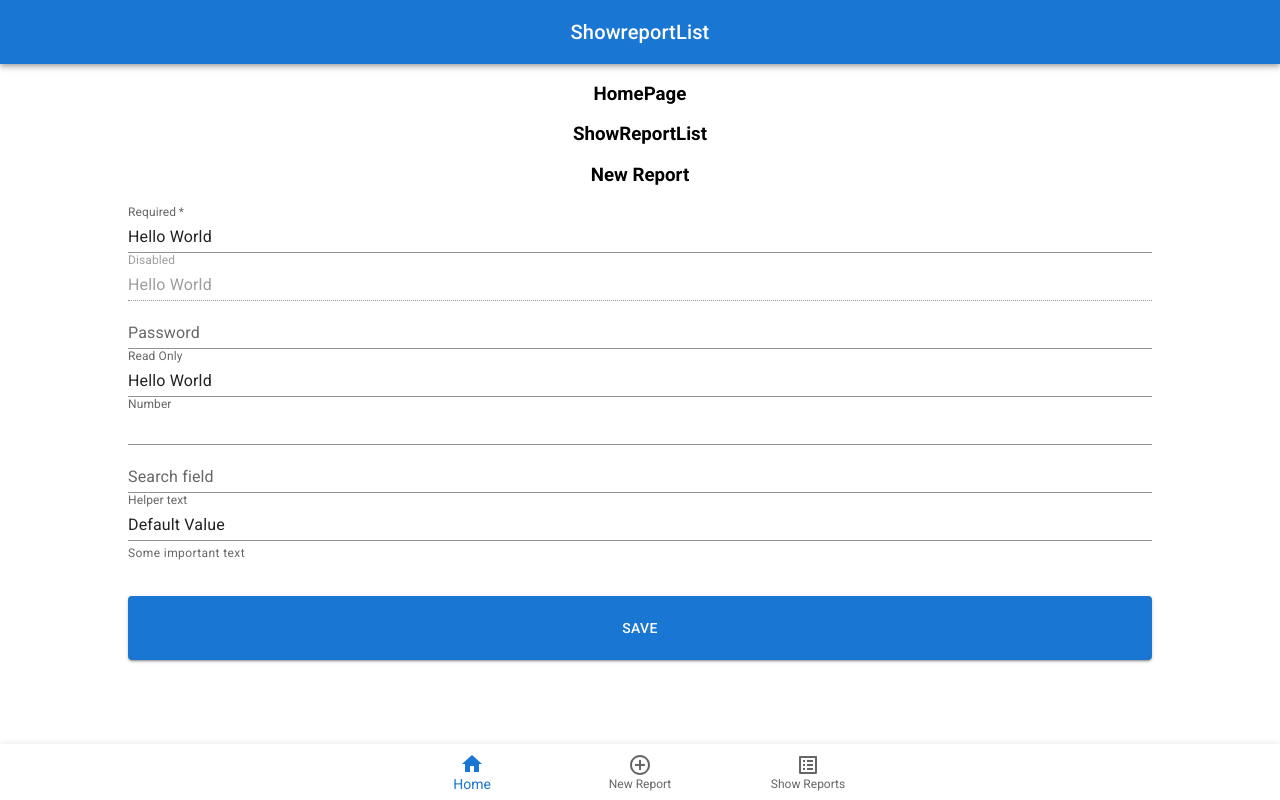
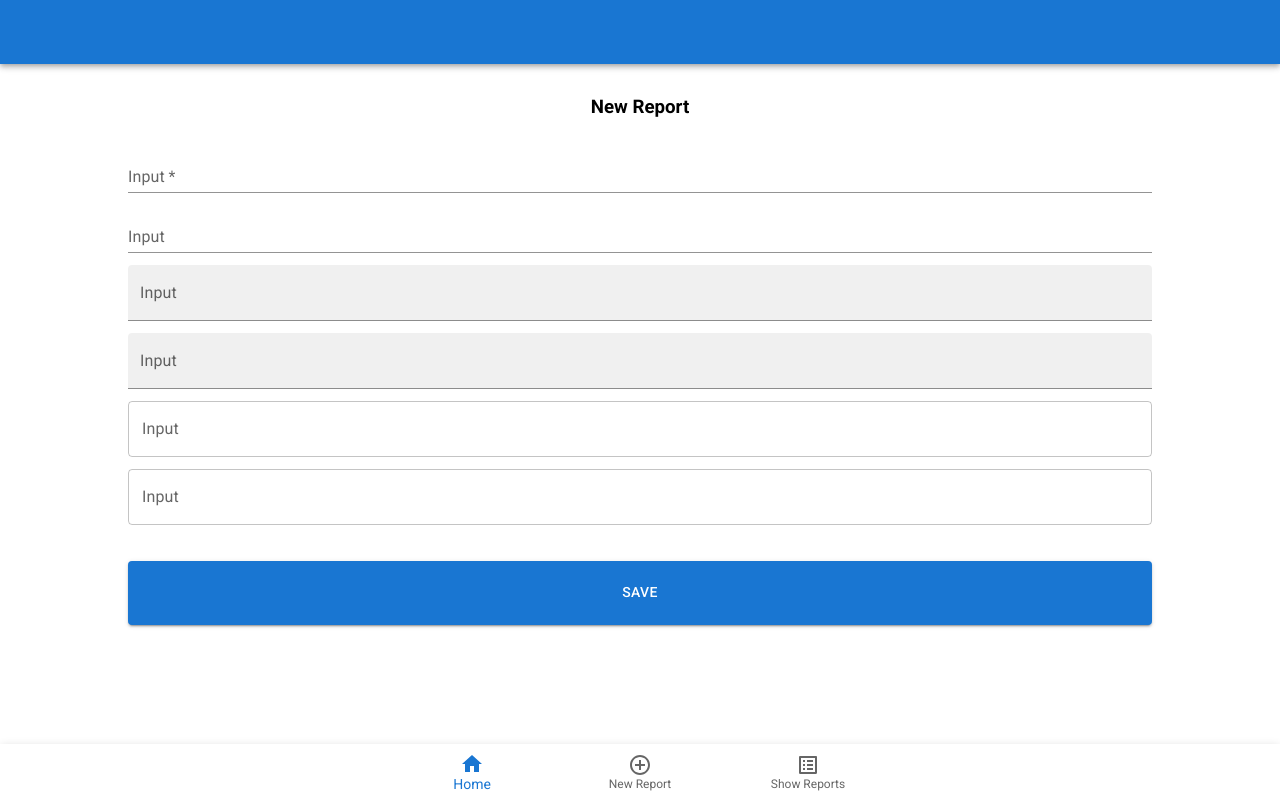
Before and after one commit to royschrauwen/showreporter, a React (Create React App) app in the folder client/: page / in a window 1280 px wide. Built offline with nearby package versions, Linux system fonts and the light colour scheme.

Commit message:
Form layout

```diff
--- a/client/src/App.css
+++ b/client/src/App.css
@@ -74,3 +74,11 @@
   width: 80%;
   height: 4rem;
 }
+
+.new-report-container input {
+  /* background-color: red; */
+}
+
+.new-report-header {
+  margin-top: 2rem;
+}
--- a/client/src/App.js
+++ b/client/src/App.js
@@ -8,9 +8,9 @@ import NewReport from "./Pages/NewReport";
 function App() {
   return (
     <div className="App">
-      <Header pageName="ShowreportList" />
-      <HomePage />
-      <ShowReportList />
+      <Header className="header" pageName="" />
+      {/* <HomePage /> */}
+      {/* <ShowReportList /> */}
       <NewReport />
       <Navbar />
     </div>
--- a/client/src/Pages/NewReport.js
+++ b/client/src/Pages/NewReport.js
@@ -6,66 +6,52 @@ import Button from "@mui/material/Button";
 const NewReport = () => {
   return (
     <>
-      <h3>New Report</h3>
+      <h3 className="new-report-header">New Report</h3>
       <div className="new-report-container">
         <TextField
           className="new-report-text"
           required
           id="standard-required"
-          label="Required"
-          defaultValue="Hello World"
+          label="Input"
           variant="standard"
+          margin="dense"
         />
         <TextField
           className="new-report-text"
-          disabled
+          type="search"
           id="standard-disabled"
-          label="Disabled"
-          defaultValue="Hello World"
+          label="Input"
           variant="standard"
+          margin="dense"
         />
         <TextField
           className="new-report-text"
           id="standard-password-input"
-          label="Password"
-          type="password"
-          autoComplete="current-password"
-          variant="standard"
+          label="Input"
+          type="search"
+          variant="filled"
+          margin="dense"
+        />
+
+        <TextField
+          className="new-report-text"
+          id="standard-search"
+          label="Input"
+          type="search"
+          variant="filled"
+          margin="dense"
         />
         <TextField
           className="new-report-text"
-          id="standard-read-only-input"
-          label="Read Only"
-          defaultValue="Hello World"
-          InputProps={{
-            readOnly: true,
-          }}
-          variant="standard"
+          label="Input"
+          id="margin-normal"
+          margin="dense"
         />
         <TextField
           className="new-report-text"
-          id="standard-number"
-          label="Number"
-          type="number"
-          InputLabelProps={{
-            shrink: true,
-          }}
-          variant="standard"
-        />
-        <TextField
-          className="new-report-text"
-          id="standard-search"
-          label="Search field"
-          type="search"
-          variant="standard"
-        />
-        <TextField
-          className="new-report-text"
-          id="standard-helperText"
-          label="Helper text"
-          defaultValue="Default Value"
-          helperText="Some important text"
-          variant="standard"
+          label="Input"
+          id="margin-normal"
+          margin="dense"
         />
         <Button variant="contained">Save</Button>
       </div>
```
